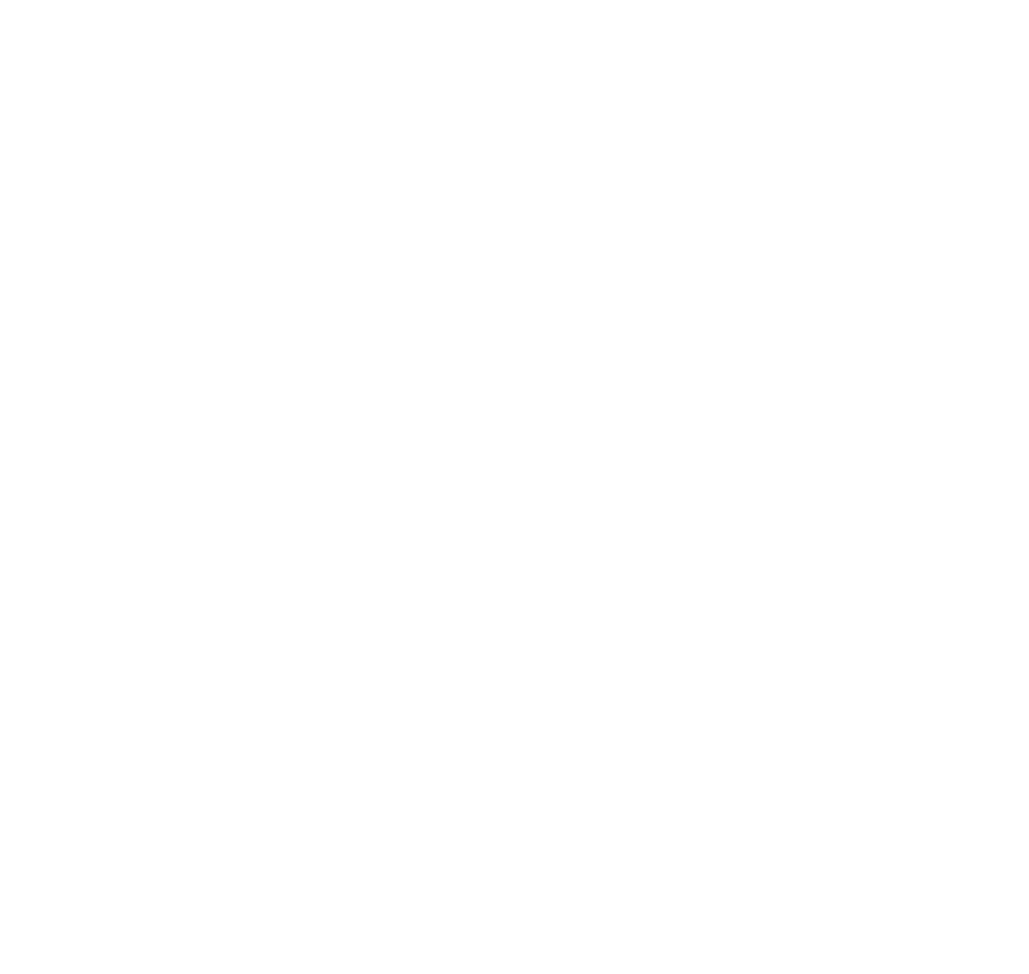
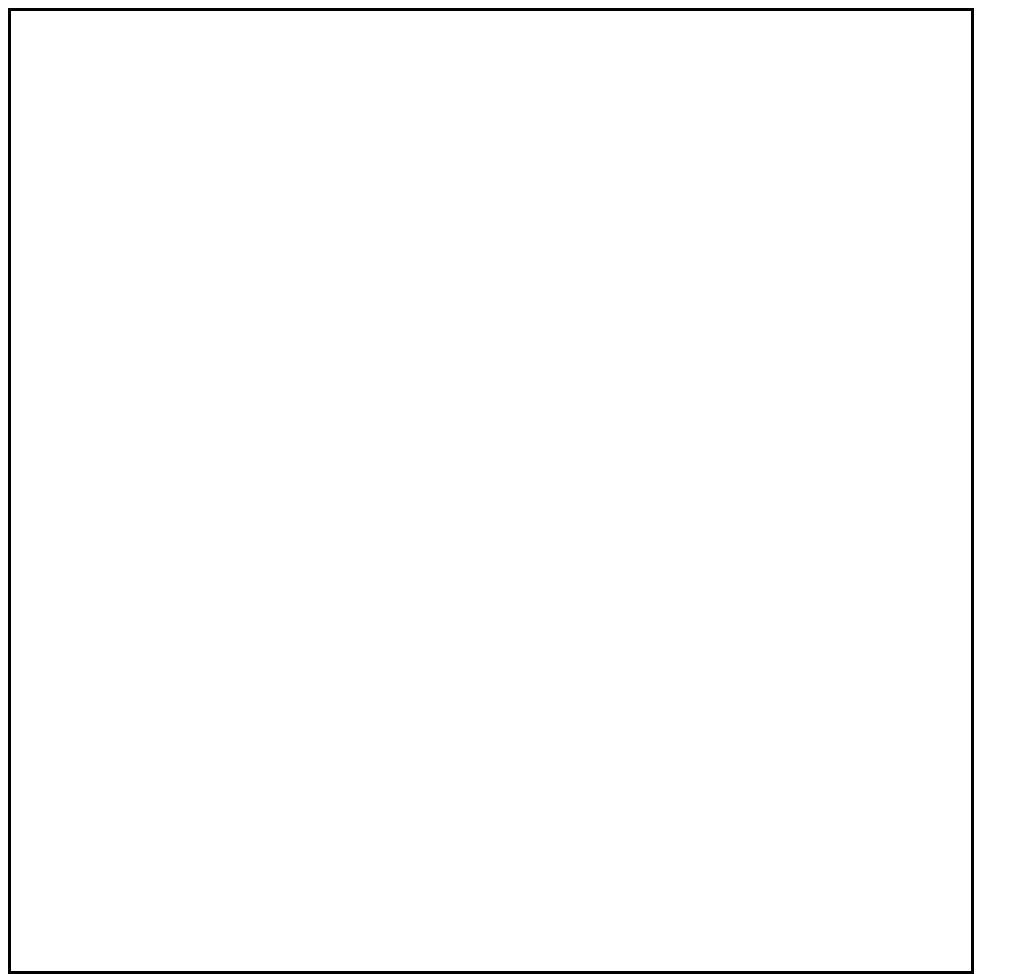
Before and after one commit to Imbajanox/etch-a-sketch, a plain HTML site: page index.html in a window 1280 px wide. Shown: the whole page, without its empty margins (0-1029 px from the left). Drawn offline with Linux system fonts and the light colour scheme.

Commit message:
Add fixed Sized sketchpad with border

```diff
--- a/etch-a-sketch.js
+++ b/etch-a-sketch.js
@@ -1,4 +1,6 @@
-const size = 100;
+const size = 8;
+
+const sketchPadSize = 960;
 
 let container = document.querySelector("#container");
 
@@ -9,11 +11,14 @@ function createGrid(size){
     for (let i = 0; i < size; i++) {
         let row = document.createElement("div");
         row.classList.add('row');
-        row.style.width = size*10 + "px";
+        row.style.width = sketchPadSize + "px";
+        row.style.height = sketchPadSize/size + "px";
 
         for (let j = 0; j < size; j++) {
             let col = document.createElement("div");
             col.classList.add('col');
+            col.style.width = sketchPadSize/size + "px";
+            col.style.height = sketchPadSize/size + "px";
             row.appendChild(col);
 
         }
--- a/style.css
+++ b/style.css
@@ -2,19 +2,17 @@
 {
     display: flex;
     flex-direction: column;
+    border-style: solid;
+    width: 960px;
+    height: 960px;
 }
 .row
 {
     display: flex;
-
-    height: 10px;
 }
 .col
 {
     display: flex;
-
-    width: 10px;
-    height: 10px;
 }
 
 .col:hover
```
